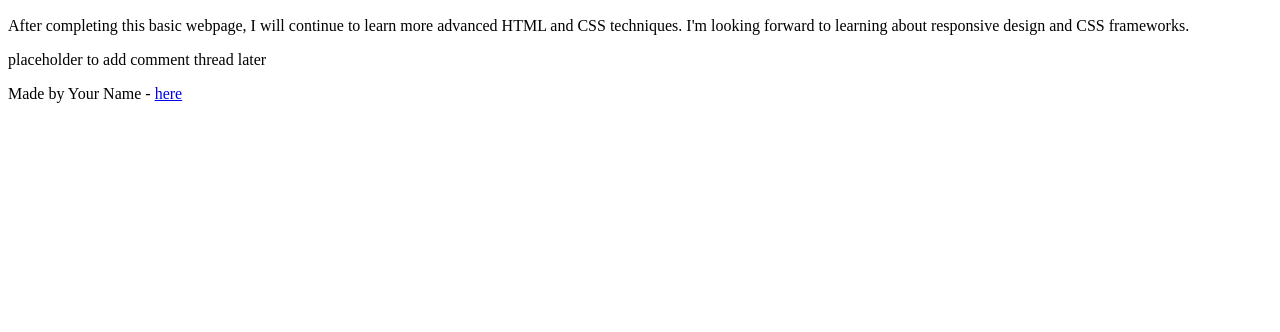
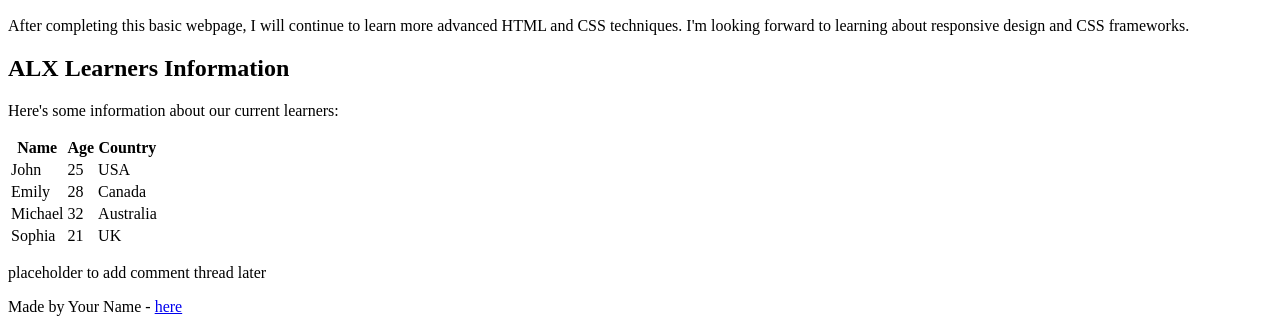
Before and after one commit to elbattahlambarka-cloud/My_First_Portfolio, a plain HTML site: page html_basic/index.html in a window 1280 px wide. Shown: the part 756-1088 px from the top of the page. Before the commit the page ends 875 px from the top, so only its background shows below. Drawn offline with Linux system fonts and the light colour scheme.

Commit message:
update index.html

```diff
--- a/html_basic/index.html
+++ b/html_basic/index.html
@@ -35,6 +35,41 @@
 
             <h2>Next Steps</h2>
             <p>After completing this basic webpage, I will continue to learn more advanced HTML and CSS techniques. I'm looking forward to learning about responsive design and CSS frameworks.</p>
+
+            <!-- Learners Table -->
+            <h2>ALX Learners Information</h2>
+            <p>Here's some information about our current learners:</p>
+            <table>
+                <thead>
+                    <tr>
+                        <th>Name</th>
+                        <th>Age</th>
+                        <th>Country</th>
+                    </tr>
+                </thead>
+                <tbody>
+                    <tr>
+                        <td>John</td>
+                        <td>25</td>
+                        <td>USA</td>
+                    </tr>
+                    <tr>
+                        <td>Emily</td>
+                        <td>28</td>
+                        <td>Canada</td>
+                    </tr>
+                    <tr>
+                        <td>Michael</td>
+                        <td>32</td>
+                        <td>Australia</td>
+                    </tr>
+                    <tr>
+                        <td>Sophia</td>
+                        <td>21</td>
+                        <td>UK</td>
+                    </tr>
+                </tbody>
+            </table>
         </article>
 
         <aside>
```
